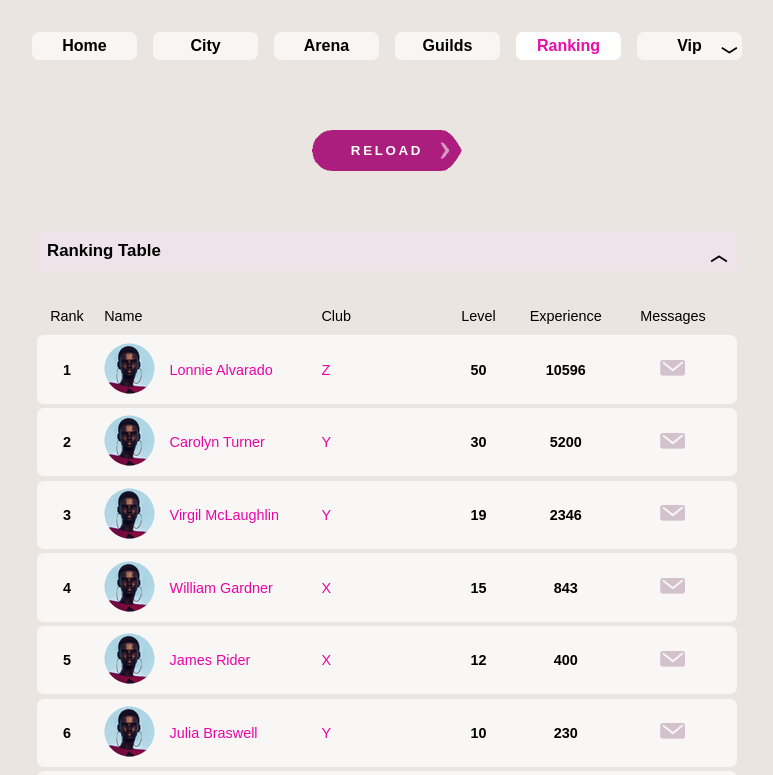
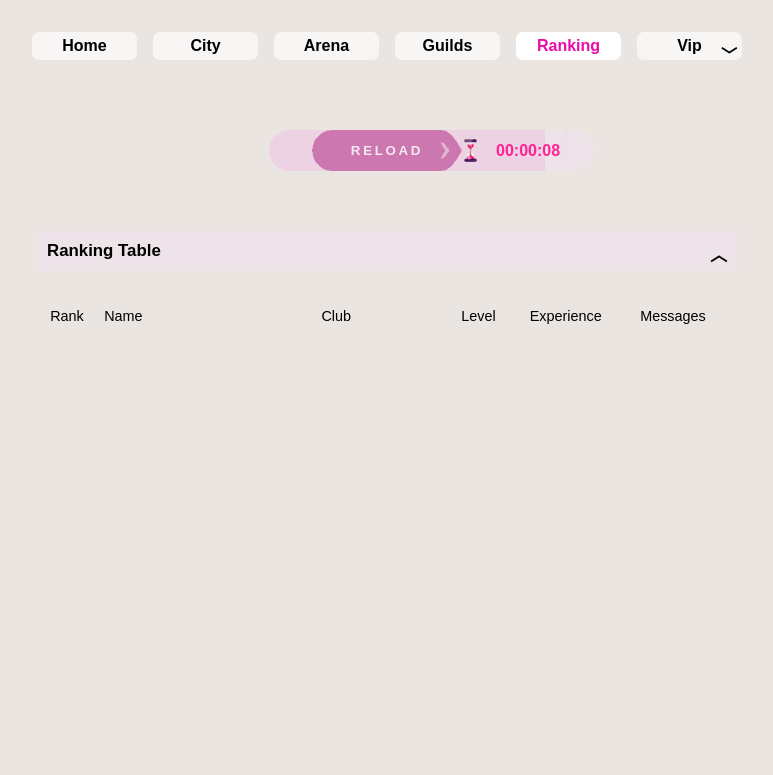
Before and after one commit to Martichka9/simple_design_task, a website: page index.html in a window 1280 px wide. Both pictures are taken after a click on the button "RELOAD". Shown: the top 775 px of the page, without its empty margins (253-1026 px from the left). Drawn offline with nearby package versions, Linux system fonts and the light colour scheme.

Commit message:
progress bar

```diff
--- a/index.html
+++ b/index.html
@@ -30,6 +30,12 @@
     <main>
         <article class="reload">
             <button id="btn" type="button">Reload</button>
+            <div id="progress-bar">
+                <img src="./img/progress-bar.png" alt="progress bar">
+                <div class="progress"></div>
+                <div class="clock-icon"><img src="./img/sand-clock.png" alt="sand clock"></div>
+                <div id="time">00:00:10</div>
+            </div>
         </article>
         <article class="rank-list">
             <h3>Ranking Table <span class="arrow-up">&#65087;</span class="arrow-down"></h3>
--- a/ranking.js
+++ b/ranking.js
@@ -1,7 +1,23 @@
+var timer;
+var interval;
+
 $(document).ready(function(){
     loadRankList(0);
     document.getElementById("btn").addEventListener("click", function (e) {
-        loadRankList(1);
+        e.target.setAttribute('disabled', true);
+        clearList();
+        document.getElementById('progress-bar').classList.add('timer');
+        let tempTimer = 10;
+        interval = setInterval(function (){
+            tempTimer -= 1;
+            document.getElementById('time').innerHTML = `00:00:0${tempTimer}`;
+        },1000);
+        timer = setTimeout(function(){
+            loadRankList(1);
+            e.target.removeAttribute('disabled');
+            document.getElementById('progress-bar').classList.remove('timer');
+            clearTimer();
+        }, 10000);
     });
 });
 
@@ -14,7 +30,6 @@ function loadRankList(sort) {
         else if (data.status === 1 && sort === 1) {
             let result = Object.values(data.ranking).map(value => value);
             result = result.sort((player1, player2) => Number(player2.experience) - Number(player1.experience));
-            clearList();
             printRecords(result);
         }
         else {
@@ -46,3 +61,8 @@ function clearList(){
         playerRecord.parentNode.removeChild(playerRecord);
     });
 }
+
+function clearTimer(){
+    clearTimeout(timer);
+    clearInterval(interval);
+}
--- a/sass/_header.scss
+++ b/sass/_header.scss
@@ -24,6 +24,7 @@ header{
     }
     .layer-2-menu {
         display: none;
+        z-index: 15;
     }
 
     .arrow-down{
--- a/sass/_main.scss
+++ b/sass/_main.scss
@@ -2,6 +2,7 @@ main .reload {
     display: flex;
     justify-content: center;
     padding: 30px 0;
+    position: relative;
     #btn {
         background: url(../img/btn-bgg.png) no-repeat left;
         background-size: cover;
@@ -12,9 +13,13 @@ main .reload {
         color: white;
         letter-spacing: 0.2em;
         font-weight: bold;
+        z-index: 10;
         &:hover {
             cursor: pointer;
         }
+    }
+    #btn[disabled] {
+        opacity: 0.5;
     }
 }
 h3{
--- /dev/null
+++ b/sass/_progress-bar.scss
@@ -0,0 +1,50 @@
+#progress-bar {
+    display: none;
+    position: absolute;
+    height: 41px;
+    width: 325px;
+    margin-left: 88px;
+    border-radius: 20px;
+    overflow: hidden;
+    z-index: 1;
+    img {
+        position: absolute;
+        height: 41px;
+    }
+    .progress {
+        position: absolute;
+        height: 41px;
+        width: 325px;
+        background-color: #edd2e3;
+        z-index: 5;
+    }
+    .clock-icon, #time {
+        z-index: 6;
+        position: absolute;
+        margin-left: 60%;
+        margin-top: 9px;
+        height: 26px;
+        width: 16px;
+    }
+    .clock-icon img {
+        height: 23px;
+        width: 13px;
+    }
+    #time {
+        margin-left: 70%;
+        margin-top: 12px;
+        color: #ff2294;
+        font-weight: bold;
+    }
+    &.timer {
+        display: block;
+        .progress{
+            animation: progressBar 10s linear;
+        }
+    }
+}
+
+
+@keyframes progressBar {
+    to {width: 150px;}
+}
--- a/sass/styles.scss
+++ b/sass/styles.scss
@@ -1,3 +1,4 @@
 @import "_reset.scss";
 @import "_header.scss";
 @import "_main.scss";
+@import "_progress-bar.scss";
```
Also changed, not shown: css/styles.css, img/progress-bar.png (added), img/sand-clock.png (added).
